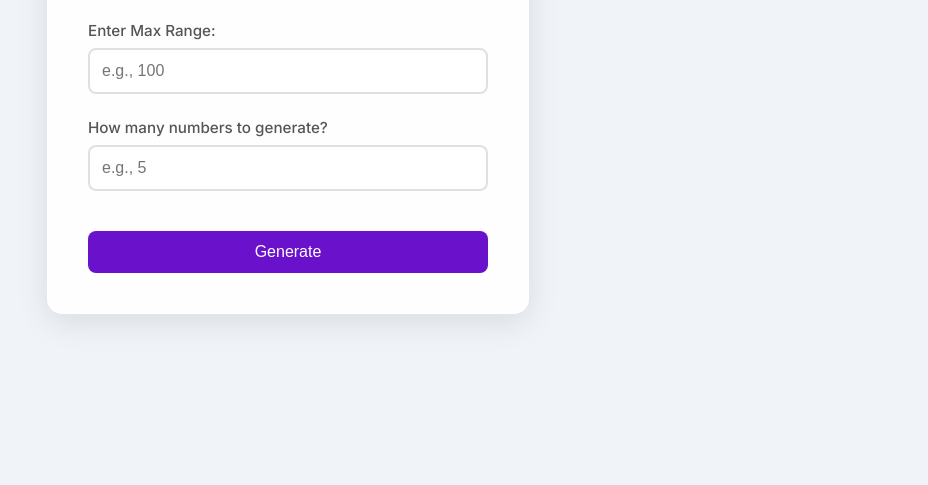
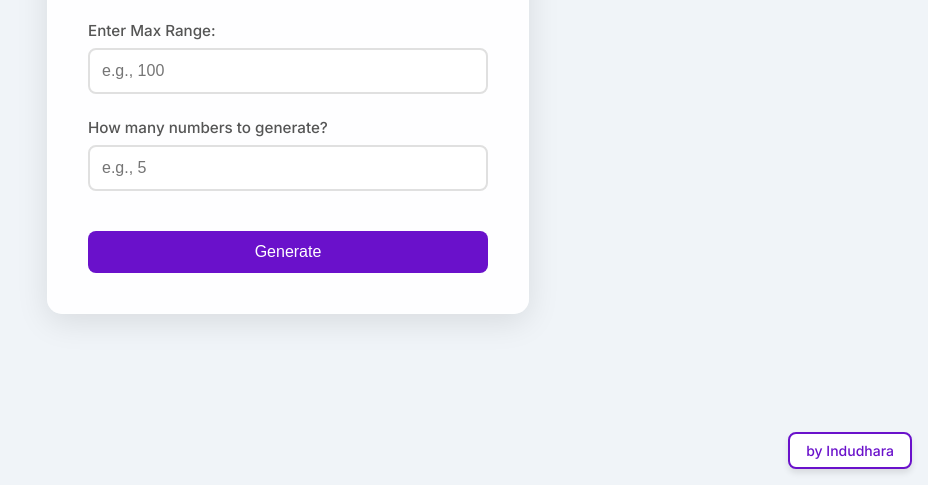
Before and after one commit to IndudharaS/Random-Number-Generator, a plain HTML site: page index.html in a window 1280 px wide. Shown: the part 315-800 px from the top of the page, without its empty margins (352-1280 px from the left). Drawn offline with Linux system fonts and the light colour scheme.

Commit message:
Code Updated, added name button

```diff
--- a/index.html
+++ b/index.html
@@ -32,6 +32,9 @@
     </div>
   </div>
 
+  <!-- Your Name Button -->
+  <a href="#" class="name-button">by Indudhara</a>
+
   <script src="script.js"></script>
 </body>
 </html>
--- a/styles.css
+++ b/styles.css
@@ -9,6 +9,8 @@ body {
     align-items: center;
     min-height: 100vh;
     color: #333;
+    transition: filter 0.3s ease;
+    /* Smooth transition for blur effect */
 }
 
 .container {
@@ -53,7 +55,6 @@ input {
     color: #333;
     transition: border-color 0.3s ease, box-shadow 0.3s ease;
     box-sizing: border-box;
-    /* Ensures padding doesn't affect width */
 }
 
 input:focus {
@@ -81,7 +82,6 @@ button {
     transition: background-color 0.3s ease, transform 0.3s ease;
     width: 100%;
     margin-top: 1rem;
-    /* Added margin for better spacing */
 }
 
 button:hover {
@@ -171,6 +171,42 @@ button:hover {
     }
 }
 
+/* Name Button Styles */
+.name-button {
+    position: fixed;
+    bottom: 1rem;
+    right: 1rem;
+    background: #fff;
+    /* White background */
+    color: #6a11cb;
+    /* Purple text */
+    padding: 0.5rem 1rem;
+    border-radius: 8px;
+    font-size: 0.875rem;
+    font-weight: 500;
+    text-decoration: none;
+    transition: background-color 0.3s ease, transform 0.3s ease, color 0.3s ease;
+    box-shadow: 0 4px 6px rgba(0, 0, 0, 0.1);
+    border: 2px solid #6a11cb;
+    /* Purple border */
+    z-index: 1000;
+}
+
+.name-button:hover {
+    background: #6a11cb;
+    /* Purple background on hover */
+    color: #fff;
+    /* White text on hover */
+    transform: translateY(-2px);
+}
+
+/* Blur Background Effect */
+.blur-background {
+    filter: blur(5px);
+    pointer-events: none;
+    /* Prevents interaction with blurred elements */
+}
+
 /* Responsive Styles */
 @media (max-width: 768px) {
     h1 {
```
